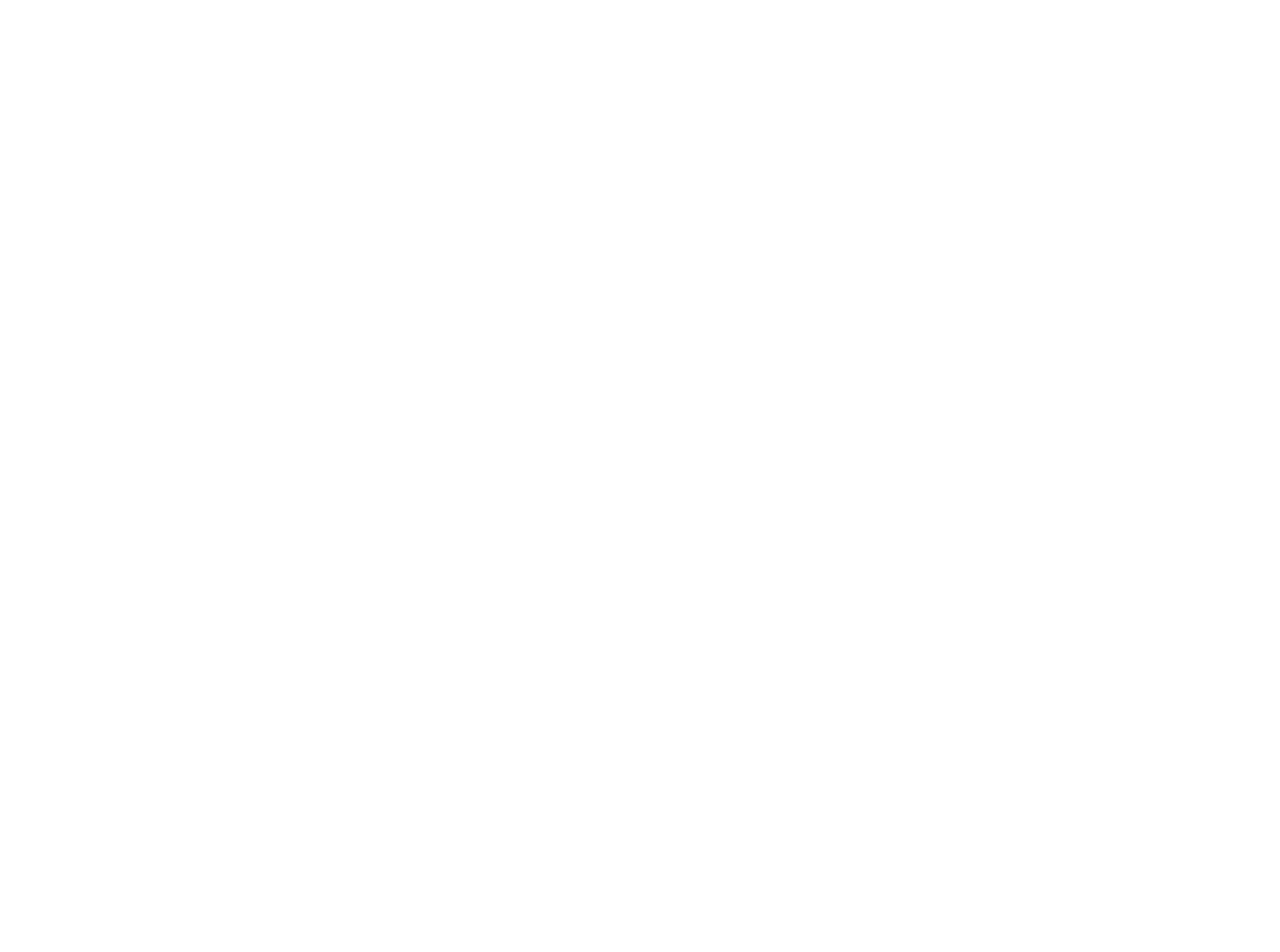
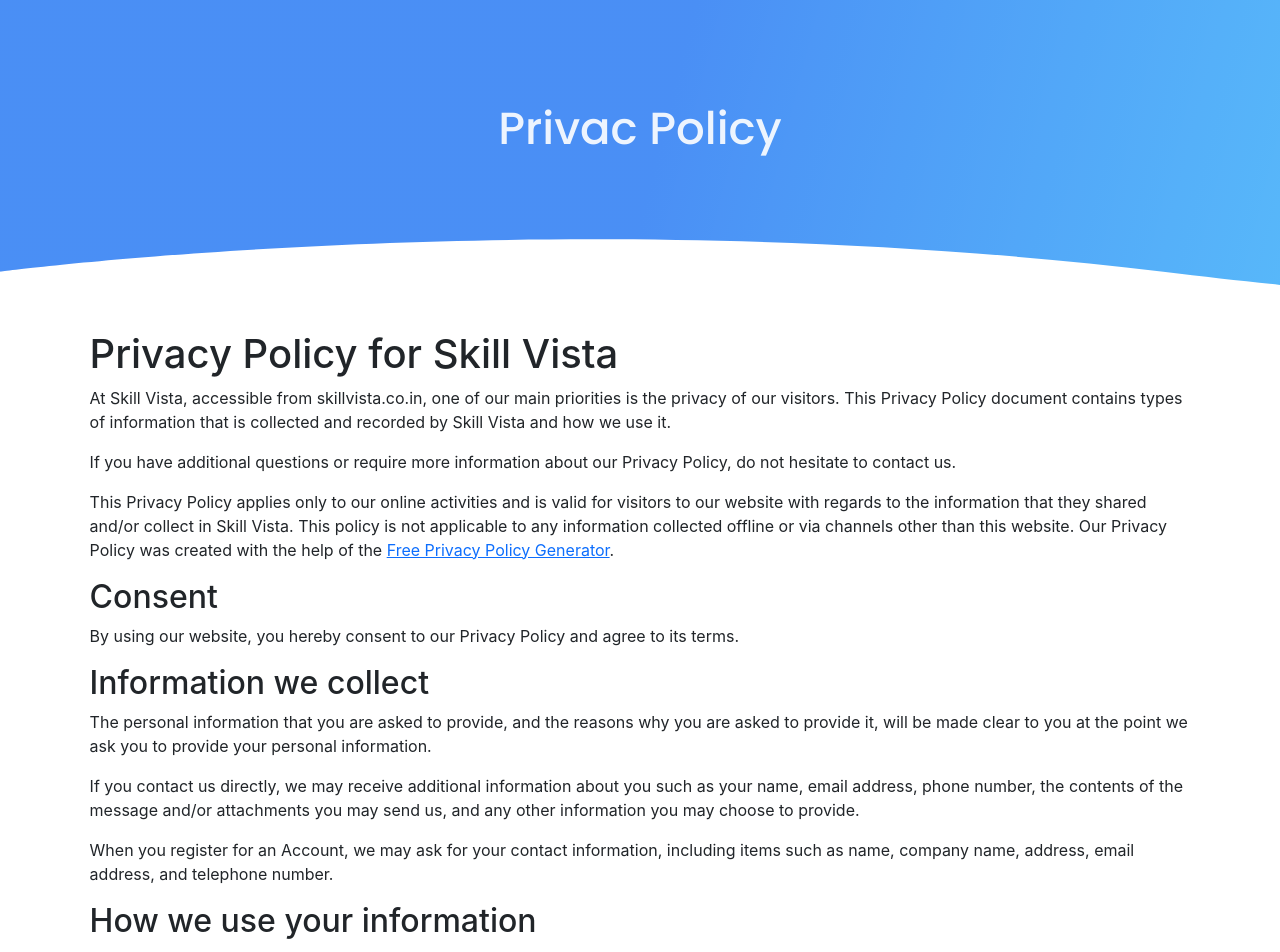
Before and after one commit to atharvam2004/skillvista, a React (Create React App) app: page /Privacy in a window 1280 px wide. Before the commit this address had no page. Shown: the top 952 px of the page. Before the commit the page ends 800 px from the top, so only its background shows below. Built offline with nearby package versions, Linux system fonts and the light colour scheme.

Commit message:
Privacy Policy page

```diff
--- a/src/Styles/footer.css
+++ b/src/Styles/footer.css
@@ -12,6 +12,7 @@
 #footer-contactus{
   text-decoration: none;
   color: white;
+  display: block;
 
 }
 .copyright-footer{
--- a/src/components/footer.js
+++ b/src/components/footer.js
@@ -15,7 +15,7 @@
           <h5>Information</h5>
           <br />
           <Link id="footer-contactus" to={"/about"}>About Us</Link>
-          <span id="footer-span">Privacy Policy</span>
+          <Link id="footer-contactus" to={"/Privacy"}>Privacy Policy</Link>
         </div>
         <div className="footer-div3" id="footer-divs">
         <h5>Legal</h5>
--- a/src/function/routes.js
+++ b/src/function/routes.js
@@ -7,6 +7,8 @@
 import TermsPage from "../pages/termsconditions";
 
 import Aboutus from "../pages/Aboutus";
+import Privacy from "../pages/Privacy";
+
 
 
 // import ProjectsPage from "../pages/Ourprojects";
@@ -21,6 +23,8 @@
         <Route path="/terms" element={<TermsPage />} />
 
         <Route path="/about" element={<Aboutus />} />
+        <Route path="/Privacy" element={<Privacy />} />
+
 
         {/* <Route path="/projects" element={<ProjectsPage />} /> */}
         ``
--- /dev/null
+++ b/src/pages/Privacy.js
@@ -0,0 +1,221 @@
+import React from "react";
+import "../Styles/terms/terms.css";
+import Footer from "../components/footer";
+
+function Privacy() {
+  return (
+    <>
+      <div className="term-header">
+        <h3 id="terms-title"> Privac Policy</h3>
+      </div>
+      <div className="terms-content">
+        <h1>Privacy Policy for Skill Vista</h1>
+
+        <p>
+          At Skill Vista, accessible from skillvista.co.in, one of our main
+          priorities is the privacy of our visitors. This Privacy Policy
+          document contains types of information that is collected and recorded
+          by Skill Vista and how we use it.
+        </p>
+
+        <p>
+          If you have additional questions or require more information about our
+          Privacy Policy, do not hesitate to contact us.
+        </p>
+
+        <p>
+          This Privacy Policy applies only to our online activities and is valid
+          for visitors to our website with regards to the information that they
+          shared and/or collect in Skill Vista. This policy is not applicable to
+          any information collected offline or via channels other than this
+          website. Our Privacy Policy was created with the help of the{" "}
+          <a href="https://www.privacypolicygenerator.info/">
+            Free Privacy Policy Generator
+          </a>
+          .
+        </p>
+
+        <h2>Consent</h2>
+
+        <p>
+          By using our website, you hereby consent to our Privacy Policy and
+          agree to its terms.
+        </p>
+
+        <h2>Information we collect</h2>
+
+        <p>
+          The personal information that you are asked to provide, and the
+          reasons why you are asked to provide it, will be made clear to you at
+          the point we ask you to provide your personal information.
+        </p>
+        <p>
+          If you contact us directly, we may receive additional information
+          about you such as your name, email address, phone number, the contents
+          of the message and/or attachments you may send us, and any other
+          information you may choose to provide.
+        </p>
+        <p>
+          When you register for an Account, we may ask for your contact
+          information, including items such as name, company name, address,
+          email address, and telephone number.
+        </p>
+
+        <h2>How we use your information</h2>
+
+        <p>We use the information we collect in various ways, including to:</p>
+
+        <ul>
+          <li>Provide, operate, and maintain our website</li>
+          <li>Improve, personalize, and expand our website</li>
+          <li>Understand and analyze how you use our website</li>
+          <li>Develop new products, services, features, and functionality</li>
+          <li>
+            Communicate with you, either directly or through one of our
+            partners, including for customer service, to provide you with
+            updates and other information relating to the website, and for
+            marketing and promotional purposes
+          </li>
+          <li>Send you emails</li>
+          <li>Find and prevent fraud</li>
+        </ul>
+
+        <h2>Log Files</h2>
+
+        <p>
+          Skill Vista follows a standard procedure of using log files. These
+          files log visitors when they visit websites. All hosting companies do
+          this and a part of hosting services' analytics. The information
+          collected by log files include internet protocol (IP) addresses,
+          browser type, Internet Service Provider (ISP), date and time stamp,
+          referring/exit pages, and possibly the number of clicks. These are not
+          linked to any information that is personally identifiable. The purpose
+          of the information is for analyzing trends, administering the site,
+          tracking users' movement on the website, and gathering demographic
+          information.
+        </p>
+
+        <h2>Advertising Partners Privacy Policies</h2>
+
+        <p>
+          You may consult this list to find the Privacy Policy for each of the
+          advertising partners of Skill Vista.
+        </p>
+
+        <p>
+          Third-party ad servers or ad networks uses technologies like cookies,
+          JavaScript, or Web Beacons that are used in their respective
+          advertisements and links that appear on Skill Vista, which are sent
+          directly to users' browser. They automatically receive your IP address
+          when this occurs. These technologies are used to measure the
+          effectiveness of their advertising campaigns and/or to personalize the
+          advertising content that you see on websites that you visit.
+        </p>
+
+        <p>
+          Note that Skill Vista has no access to or control over these cookies
+          that are used by third-party advertisers.
+        </p>
+
+        <h2>Third Party Privacy Policies</h2>
+
+        <p>
+          Skill Vista's Privacy Policy does not apply to other advertisers or
+          websites. Thus, we are advising you to consult the respective Privacy
+          Policies of these third-party ad servers for more detailed
+          information. It may include their practices and instructions about how
+          to opt-out of certain options.{" "}
+        </p>
+
+        <p>
+          You can choose to disable cookies through your individual browser
+          options. To know more detailed information about cookie management
+          with specific web browsers, it can be found at the browsers'
+          respective websites.
+        </p>
+
+        <h2>CCPA Privacy Rights (Do Not Sell My Personal Information)</h2>
+
+        <p>
+          Under the CCPA, among other rights, California consumers have the
+          right to:
+        </p>
+        <p>
+          Request that a business that collects a consumer's personal data
+          disclose the categories and specific pieces of personal data that a
+          business has collected about consumers.
+        </p>
+        <p>
+          Request that a business delete any personal data about the consumer
+          that a business has collected.
+        </p>
+        <p>
+          Request that a business that sells a consumer's personal data, not
+          sell the consumer's personal data.
+        </p>
+        <p>
+          If you make a request, we have one month to respond to you. If you
+          would like to exercise any of these rights, please contact us.
+        </p>
+
+        <h2>GDPR Data Protection Rights</h2>
+
+        <p>
+          We would like to make sure you are fully aware of all of your data
+          protection rights. Every user is entitled to the following:
+        </p>
+        <p>
+          The right to access – You have the right to request copies of your
+          personal data. We may charge you a small fee for this service.
+        </p>
+        <p>
+          The right to rectification – You have the right to request that we
+          correct any information you believe is inaccurate. You also have the
+          right to request that we complete the information you believe is
+          incomplete.
+        </p>
+        <p>
+          The right to erasure – You have the right to request that we erase
+          your personal data, under certain conditions.
+        </p>
+        <p>
+          The right to restrict processing – You have the right to request that
+          we restrict the processing of your personal data, under certain
+          conditions.
+        </p>
+        <p>
+          The right to object to processing – You have the right to object to
+          our processing of your personal data, under certain conditions.
+        </p>
+        <p>
+          The right to data portability – You have the right to request that we
+          transfer the data that we have collected to another organization, or
+          directly to you, under certain conditions.
+        </p>
+        <p>
+          If you make a request, we have one month to respond to you. If you
+          would like to exercise any of these rights, please contact us.
+        </p>
+
+        <h2>Children's Information</h2>
+
+        <p>
+          Another part of our priority is adding protection for children while
+          using the internet. We encourage parents and guardians to observe,
+          participate in, and/or monitor and guide their online activity.
+        </p>
+
+        <p>
+          Skill Vista does not knowingly collect any Personal Identifiable
+          Information from children under the age of 13. If you think that your
+          child provided this kind of information on our website, we strongly
+          encourage you to contact us immediately and we will do our best
+          efforts to promptly remove such information from our records.
+        </p>
+      </div>
+      <Footer />
+    </>
+  );
+}
+
+export default Privacy;
```
